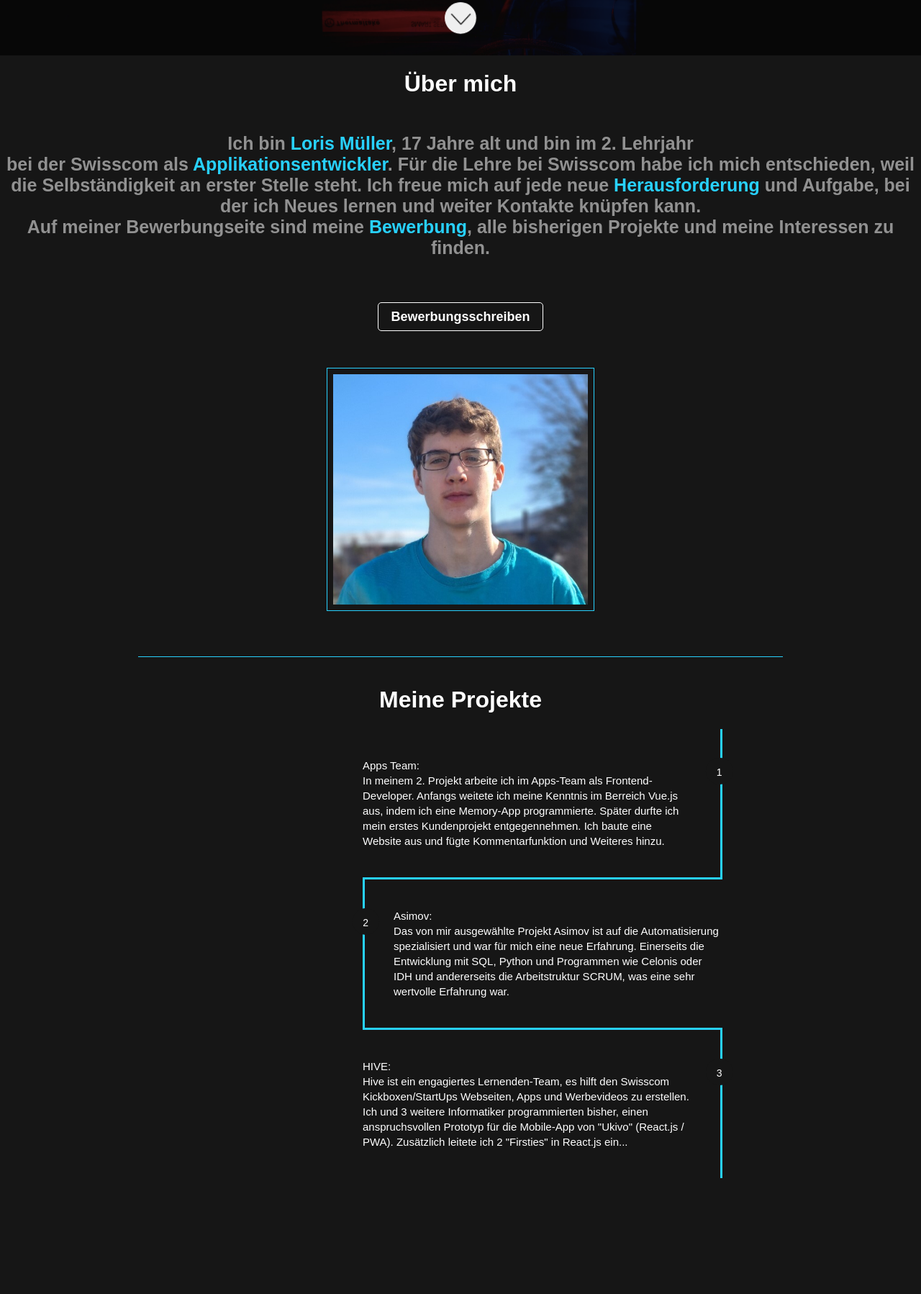
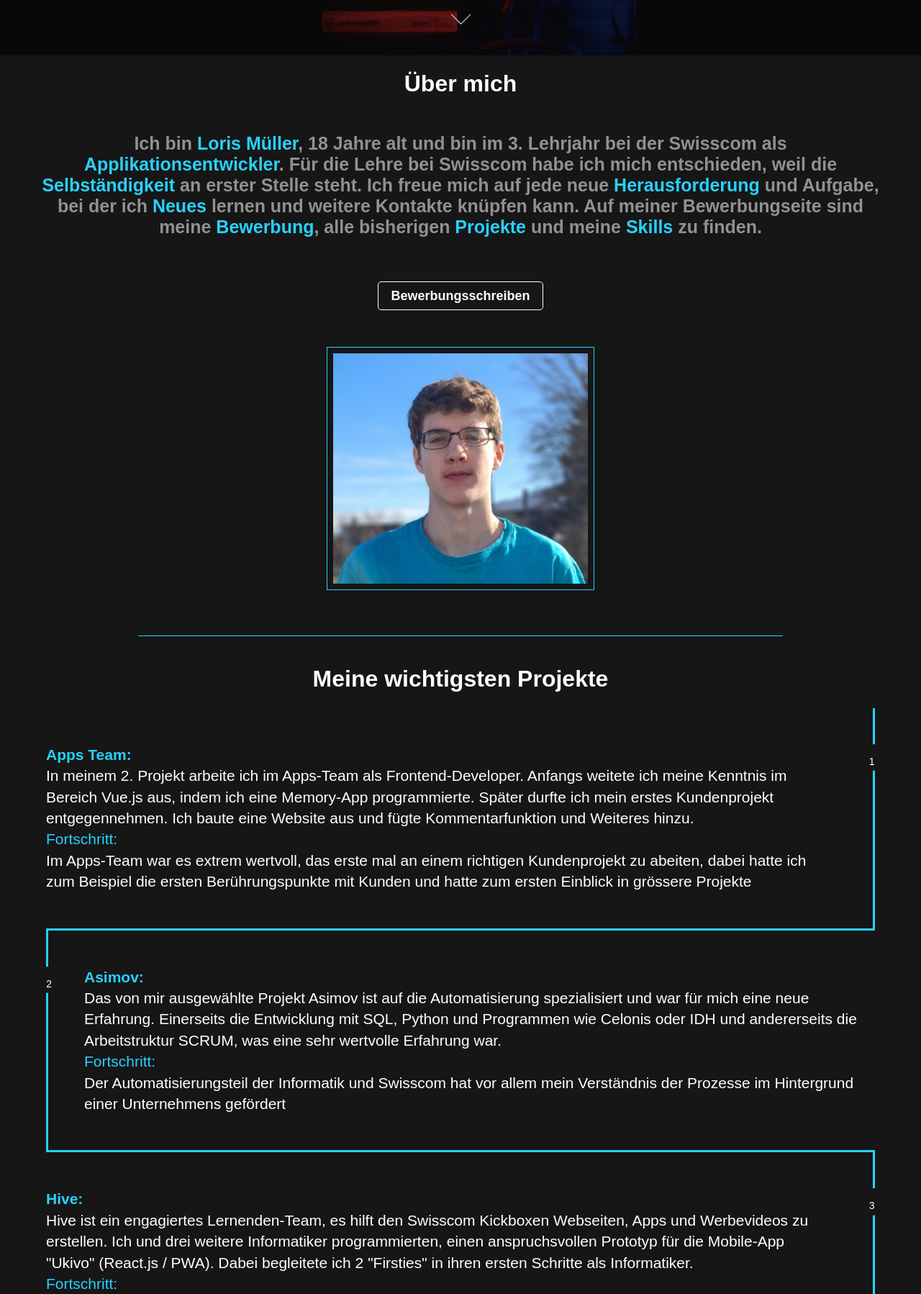
Before and after one commit to LorisMueller/mueller-loris.ch, a plain HTML site: page index.html in a window 1280 px wide. Shown: the part 723-2521 px from the top of the page at 72% size. Drawn offline with Linux system fonts and the light colour scheme.

Commit message:
update to current stand, improved reponsive design

```diff
--- a/css/style.css
+++ b/css/style.css
@@ -19,7 +19,7 @@
     }
 
     .scrolled {
-        background-color: rgba(255, 248, 248, 0.4);
+        background-color: #161616;
         transition: 0.4s ease-in-out;
     }
 
@@ -177,7 +177,8 @@
         height: 40px;
         width: 40px;
         border-radius: 50%;
-        border: 1px solid white;
+        border: 1px solid transparent;
+        background-color: transparent;
         -webkit-animation: bounce .3s infinite alternate;
         -moz-animation: bounce .3s infinite alternate;
         animation: bounce .3s infinite alternate;
@@ -274,6 +275,8 @@
 
     .aboutme h3 {
         margin-top: 50px;
+        margin-left: 3%;
+        margin-right: 3%;
         color: #919191;
         font-family: Arial, Helvetica, sans-serif;
         text-align: center;
@@ -293,6 +296,22 @@
     }
 
     .aboutme h3 :nth-child(8) {
+        color: #28D1FF;
+    }
+
+    .aboutme h3 :nth-child(10) {
+        color: #28D1FF;
+    }
+
+    .aboutme h3 :nth-child(12) {
+        color: #28D1FF;
+    }
+
+    .aboutme h3 :nth-child(14) {
+        color: #28D1FF;
+    }
+
+    .aboutme h3 :nth-child(16) {
         color: #28D1FF;
     }
 
@@ -334,13 +353,14 @@
         border-bottom: 1px solid #28D1FF;
         margin: 0vh 15vw 0vh 15vw
     }
+
     /* TIMELINE */
 
     .timeline {
         min-width: 300px;
         max-width: 500px;
         padding: 0 4em;
-        margin-left: 55vh;
+        margin: 0 auto;
     }
 
     .timeline p {
@@ -355,6 +375,14 @@
         counter-increment: section;
         position: relative;
         color: white;
+    }
+
+    .timeline p :nth-child(1) {
+        color: #28D1FF;
+    }
+
+    .timeline p :nth-child(3) {
+        color: #28D1FF;
     }
 
     .timeline p::before {
@@ -401,10 +429,39 @@
         border-top-right-radius: 0;
         border-top-left-radius: 0;
     }
-    /* TIMELINE */
+
+    @media only screen and (min-width: 768px) {
+        .timeline {
+            max-width: 800px;
+        }
+        .timeline p{
+            font-size: 18px;
+            padding: 40px;
+        }
+    }
+
+    @media only screen and (min-width: 992px) {
+        .timeline {
+            max-width: 1000px;
+        }
+        .timeline p{
+            font-size: 20px;
+            padding: 50px;
+        }
+    }
+
+    @media only screen and (min-width: 1200px) {
+        .timeline {
+            max-width: 1200px;
+        }
+        .timeline p{
+            font-size: 21px;
+            padding: 50px;
+        }
+    }
 
     .projects {
-        height: 100vh;
+        height: 100%;
         border-color: #161616;
         border-width: 20px 0px 20px 0px;
         border-style: double;
@@ -413,9 +470,15 @@
         align-items: unset;
     }
 
+    .not-visual {
+        margin-top: -80px;
+        color: transparent;
+        position: absolute;
+    }
+
     @media only screen and (max-width: 1400px) {
         .projects {
-            height: 130vh;
+            height: 100%;
             border-color: #161616;
             border-width: 20px 0px 20px 0px;
             border-style: double;
--- a/index.html
+++ b/index.html
@@ -18,7 +18,7 @@
             <li><a href="#first">Über mich</a></li>
             <li><a href="#second">Bisherige Projekte</a></li>
             <li><a href="#third">Interesse und Skills</a></li>
-            <li><a href="#third">Kontakt</a></li>
+            <li><a href="#fourth">Kontakt</a></li>
         </ul>
     </nav>
 
@@ -32,23 +32,32 @@
             <h1 class="title">Loris Müller</h1>
         </div>
         <div class="circleSection">
-            <a href="#first"><button class="circle"><img class="arrow" src="./img/Arrow-down.png"></button></a>
+            <a href="#first"><button class="circle"><img class="arrow" src="./img/arrow-bottom-icon.svg"></button></a>
         </div>
 
     </ul>
 
 
-    <div class="aboutme" id="first">
+    <div class="aboutme">
+        <div class="not-visual" id="first"></div>
         <div class="aboutme-text-wrapper">
             <h1>
                 Über mich
             </h1>
             <h3 class="main-text">
-                <span>Ich bin </span><span>Loris Müller</span>, <span>17 Jahre alt und bin im 2. Lehrjahr<br> bei der Swisscom als </span><span>Applikationsentwickler</span><span>. Für die Lehre bei Swisscom habe ich mich entschieden, weil die Selbständigkeit an erster Stelle steht. Ich freue mich auf jede neue </span><span>Herausforderung</span><span> und Aufgabe, bei der ich Neues lernen und weiter Kontakte knüpfen kann. <br> Auf meiner Bewerbungseite sind meine </span><span>Bewerbung</span><span>, alle bisherigen Projekte und meine Interessen zu finden.<br></span>
+                <span>Ich bin </span><span>Loris Müller</span>, <span>18 Jahre alt und bin im 3. Lehrjahr bei der
+                    Swisscom als </span><span>Applikationsentwickler</span><span>. Für die Lehre bei Swisscom habe ich
+                    mich entschieden, weil die </span><span>Selbständigkeit</span><span> an erster Stelle steht. Ich
+                    freue mich auf jede neue
+                </span><span>Herausforderung</span><span> und Aufgabe, bei der ich </span><span>Neues</span><span>
+                    lernen und weitere Kontakte
+                    knüpfen kann. Auf meiner Bewerbungseite sind meine </span><span>Bewerbung</span><span>, alle
+                    bisherigen </span><span>Projekte</span><span> und meine </span><span>Skills</span> zu finden.</span>
             </h3>
             <div class="ambuttons">
                 <br><br>
-                <a href="Dateien/Bewerbung_Wan+.pdf" target="_blank"><button class="Bewerbung">Bewerbungsschreiben</button></a>
+                <a href="Dateien/Bewerbung_Wan+.pdf" target="_blank"><button
+                        class="Bewerbung">Bewerbungsschreiben</button></a>
             </div>
         </div>
         <div class="img-div">
@@ -58,28 +67,62 @@
     </div>
     <div class="border-div"></div>
 
-    <div class="projects"  id="second">
+    <div class="projects">
+        <div class="not-visual" id="second"></div>
         <!-- <a href="#third"><button class="circle3"><img class="arrow" src="./img/Arrow-down.png"></button></a> -->
         <h1 class="title">
-            Meine Projekte
+            Meine wichtigsten Projekte
         </h1>
         <div class="timeline">
             <!-- <p>Nex-CC: <br>Nex-CC entwickelt eigene Applikationen (z.B das Notentool) und leistet nebenbei noch technichen Support für Swisscom-Lernende. Ohne viel Erfahrung, lernte ich zuerst die Grundlagen von HTML, CSS und JS kennen. Von den erlernten
                 Kenntnissen "programmierte" ich diese Website hier.</p> -->
-            <p>Apps Team:<br> In meinem 2. Projekt arbeite ich im Apps-Team als Frontend-Developer. Anfangs weitete ich meine Kenntnis im Berreich Vue.js aus, indem ich eine Memory-App programmierte. Später durfte ich mein erstes Kundenprojekt entgegennehmen.
-                Ich baute eine Website aus und fügte Kommentarfunktion und Weiteres hinzu.</p>
-            <p>Asimov:<br> Das von mir ausgewählte Projekt Asimov ist auf die Automatisierung spezialisiert und war für mich eine neue Erfahrung. Einerseits die Entwicklung mit SQL, Python und Programmen wie Celonis oder IDH und andererseits die Arbeitstruktur
-                SCRUM, was eine sehr wertvolle Erfahrung war.</p>
-            <p>HIVE: <br>Hive ist ein engagiertes Lernenden-Team, es hilft den Swisscom Kickboxen/StartUps Webseiten, Apps und Werbevideos zu erstellen. Ich und 3 weitere Informatiker programmierten bisher, einen anspruchsvollen Prototyp für die Mobile-App
-                von "Ukivo" (React.js / PWA). Zusätzlich leitete ich 2 "Firsties" in React.js ein...</p>
+            <p><span><b>Apps Team:</b></span><span><br> In meinem 2. Projekt arbeite ich im Apps-Team als
+                    Frontend-Developer.
+                    Anfangs weitete ich
+                    meine Kenntnis im Bereich Vue.js aus, indem ich eine Memory-App programmierte. Später durfte ich
+                    mein
+                    erstes Kundenprojekt entgegennehmen. Ich baute eine Website aus und fügte Kommentarfunktion und
+                    Weiteres
+                    hinzu.<br></span><span>Fortschritt:</span><br>Im Apps-Team war es extrem wertvoll, das erste mal an
+                einem richtigen
+                Kundenprojekt zu abeiten, dabei hatte ich zum Beispiel die ersten Berührungspunkte mit Kunden und hatte
+                zum ersten Einblick in grössere Projekte</p>
+            <p><span><b>Asimov:</b></span><span><br> Das von mir ausgewählte Projekt Asimov ist auf die Automatisierung
+                    spezialisiert und war für mich eine neue Erfahrung. Einerseits die Entwicklung mit SQL, Python und
+                    Programmen wie Celonis oder IDH und andererseits die Arbeitstruktur
+                    SCRUM, was eine sehr wertvolle Erfahrung war.<br></span><span>Fortschritt:</span><br>Der
+                Automatisierungsteil der Informatik und Swisscom hat vor allem mein Verständnis der Prozesse im
+                Hintergrund einer Unternehmens gefördert</p>
+            <p><span><b>Hive:</b></span><span><br>Hive ist ein engagiertes Lernenden-Team, es hilft den Swisscom
+                    Kickboxen
+                    Webseiten,
+                    Apps und Werbevideos zu erstellen. Ich und drei weitere Informatiker programmierten, einen
+                    anspruchsvollen Prototyp für die Mobile-App "Ukivo" (React.js / PWA). Dabei begleitete ich 2
+                    "Firsties"
+                    in ihren ersten Schritte als Informatiker.<br></span><span>Fortschritt:</span><br>Im Hive-Team
+                machte
+                ich persönlich sowie Fachlich einen grossen Schritt nach vorne. Als Lead des Informatikteams hatte ich
+                direkten Kundenkontakt, was unter anderem mein Selbstbewusstsein stärkte, genauso die Lehrling
+                Betreuung. Doch auch die selbständige Planung und Umsetzung des Apps lernte mir viele neue Dinge
+                (grosser Fortschritt in React.js und Datenbankstrukturen)</p>
+            <p><span><b>INI-DOS-TDE / D-Squad:</b></span><span><br> Als einziger Lehrling im D-Squad übernahm ich die
+                Verantwortung für das
+                Produkt "Huffa" (Jira-Tickets Verteiler), das intern viel genutzt wird. Ich implementierte das Frontend mit Angular und
+                erweiterte das Backend mit Springboot. Dabei
+                vertiefte ich meine Kenntnisse in allen wichtigen Schritten, von der Programmierung bis zum Deployen
+                (Jenkins, IAPC, Pipelines). Besonders im Bereich des Backends konnte ich meine Fähigkeiten verbessern,
+                indem ich ein SSO-Login implementierte, Security-Risiken vermied und mit Datenbanken, Microservices und
+                APIs (z.B. Employee-API) arbeitete.<br></span><span>Fortschritt:</span><br>Das Projekt mit dem grössten
+                Fortschritt bisher. Durch den Einblick in die DevOps-Rolle und die Erfahrung in einem
+                englischsprechendem Senior-Team brachten mich extrem weiter. Dazu kamen die Swisscom-Service im Backend
+                und die Anbindung ans Frontend, welche mich bereit für ein eigenes Produkt machten.</p>
         </div>
 
-
-        <!-- <a href="Dateien/e-Nex.pdf" target="_blank"><button>Projekt-Profil</button></a> -->
     </div>
     <div class="border-div"></div>
 
-    <div class="skills" id="third">
+    <div class="skills" id="fourth">
+        <div class="not-visual" id="third"></div>
         <div class="skills-text-wrapper">
             <h1>
                 Interessen und Skills
@@ -101,31 +144,6 @@
             <button class="send"><a id="send" href="mailto:loris.mueller@swisscom.com">Sende mir Feedback!</a></button>
         </div>
     </div>
-
-    <!--TypeIt Animation-->
-    <!--<h1 id="first-type"></h1>-->
-
-    <!--     <br><br>
-
-    <div class="contact-title" id="fourth">
-        <h1>Kontakt</h1>
-        <h2>Schreiben sie mir für Feedback oder Anmerkungen</h2>
-    </div>
-
-    <div class="contact-form">
-        <form id="contact-form" method="post" action="">
-            <input name="name" type="text" class="form-control" placeholder="Dein Name" required>
-            <br>
-            <input name="email" type="email" class="form-control" placeholder="Deine E-Mail" required>
-            <br>
-            <textarea name="message" class="form-control" placeholder="Message" row="4" required></textarea>
-            <br>
-
-            <input type="submit" class="form-control submit" value="Kontakt-Formular noch in Entwicklung">
-
-        </form>
-    </div>
- -->
 </body>
 
 </html>
--- a/js/script.js
+++ b/js/script.js
@@ -4,7 +4,7 @@ window.addEventListener('scroll', function () {
     console.log('test')
     var navbar = document.getElementById("navbar");
     console.log(navbar)
-    if (window.scrollY > 600) {
+    if (window.scrollY > 630) {
         navbar.classList.add("scrolled");
     } else {
         navbar.classList.remove("scrolled");
```
Also changed, not shown: skills.html (+23 -14 lines), img/arrow-bottom-icon.svg (added), img/devopsLogo.png (added), img/springbootLogo.png (added), img/testingLogo.png (added).
